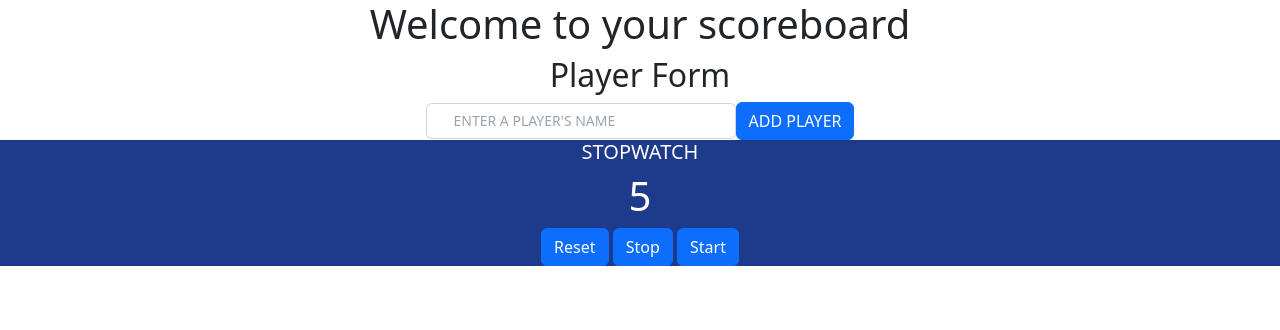
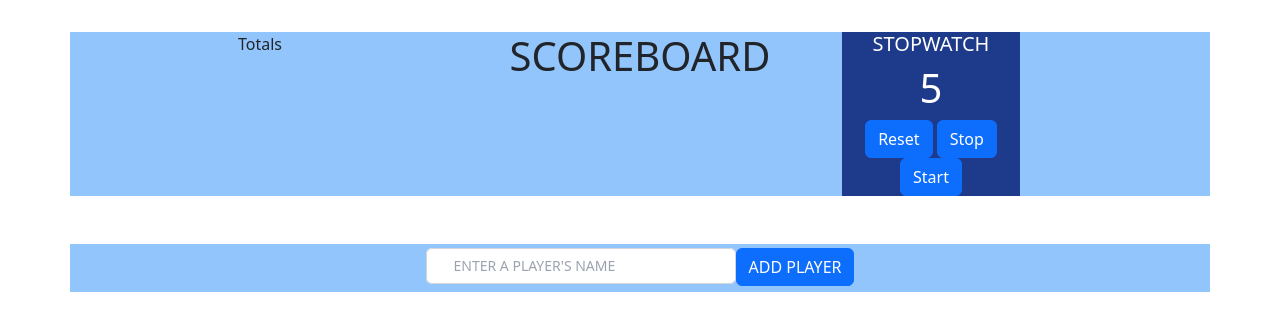
Before and after one commit to MuchokiDavid/scoreboard, a React (Create React App) app: page / in a window 1280 px wide. Shown: the top 330 px of the page. Built offline with nearby package versions, Linux system fonts and the light colour scheme.

Commit message:
Header and Footer

```diff
--- a/src/App.js
+++ b/src/App.js
@@ -1,15 +1,14 @@
 import logo from './logo.svg';
 import 'bootstrap/dist/css/bootstrap.min.css'
 import './App.css';
-import PlayerForm from './components/PlayerForm';
-import Timer from './components/Timer';
+import Header from './components/Header';
+import Footer from './components/Footer';
 
 function App() {
   return (
-    <div className="App">
-      <h1>Welcome to your scoreboard </h1>
-      <PlayerForm/>
-      <Timer/>
+    <div className="App mt-8">
+      <Header/>
+      <Footer/>
     </div>
   );
 }
--- a/src/components/Footer.js
+++ b/src/components/Footer.js
@@ -0,0 +1,19 @@
+import React from 'react'
+import PlayerForm from './PlayerForm'
+import Container from 'react-bootstrap/Container';
+import Row from 'react-bootstrap/Row';
+import Col from 'react-bootstrap/Col';
+
+function Footer() {
+  return (
+    <div>
+            <Container>
+                <Row className='bg-blue-300 mt-5 h-12'>
+                    <Col className='m-1'><PlayerForm/></Col>
+                </Row>
+            </Container>
+    </div>
+  )
+}
+
+export default Footer
--- /dev/null
+++ b/src/components/Header.js
@@ -0,0 +1,22 @@
+import React from 'react'
+import Container from 'react-bootstrap/Container';
+import Row from 'react-bootstrap/Row';
+import Col from 'react-bootstrap/Col';
+import Timer from './Timer';
+
+function Header() {
+  return (
+    <div >
+        <Container>
+            <Row className='bg-blue-300'>
+                <Col>Totals</Col>
+                <Col><h1>SCOREBOARD</h1></Col>
+                <Col className='pe-8'><Timer/></Col>
+            </Row>
+
+        </Container>
+    </div>
+  )
+}
+
+export default Header
--- a/src/components/PlayerForm.js
+++ b/src/components/PlayerForm.js
@@ -25,7 +25,6 @@ function PlayerForm() {
 
   return (
     <div>
-        <h2>Player Form</h2>
         <form>
             <label>
                 <input
--- a/src/components/Timer.js
+++ b/src/components/Timer.js
@@ -30,7 +30,7 @@ function Timer() {
 
   return (
     <div >
-        <div className='bg-blue-900 text-white '>
+        <div className='bg-blue-900 text-white w-1/2'>
            <Row><h5>STOPWATCH</h5></Row>
             <Row>
                 <Col><h1>{counter}</h1></Col>
```
